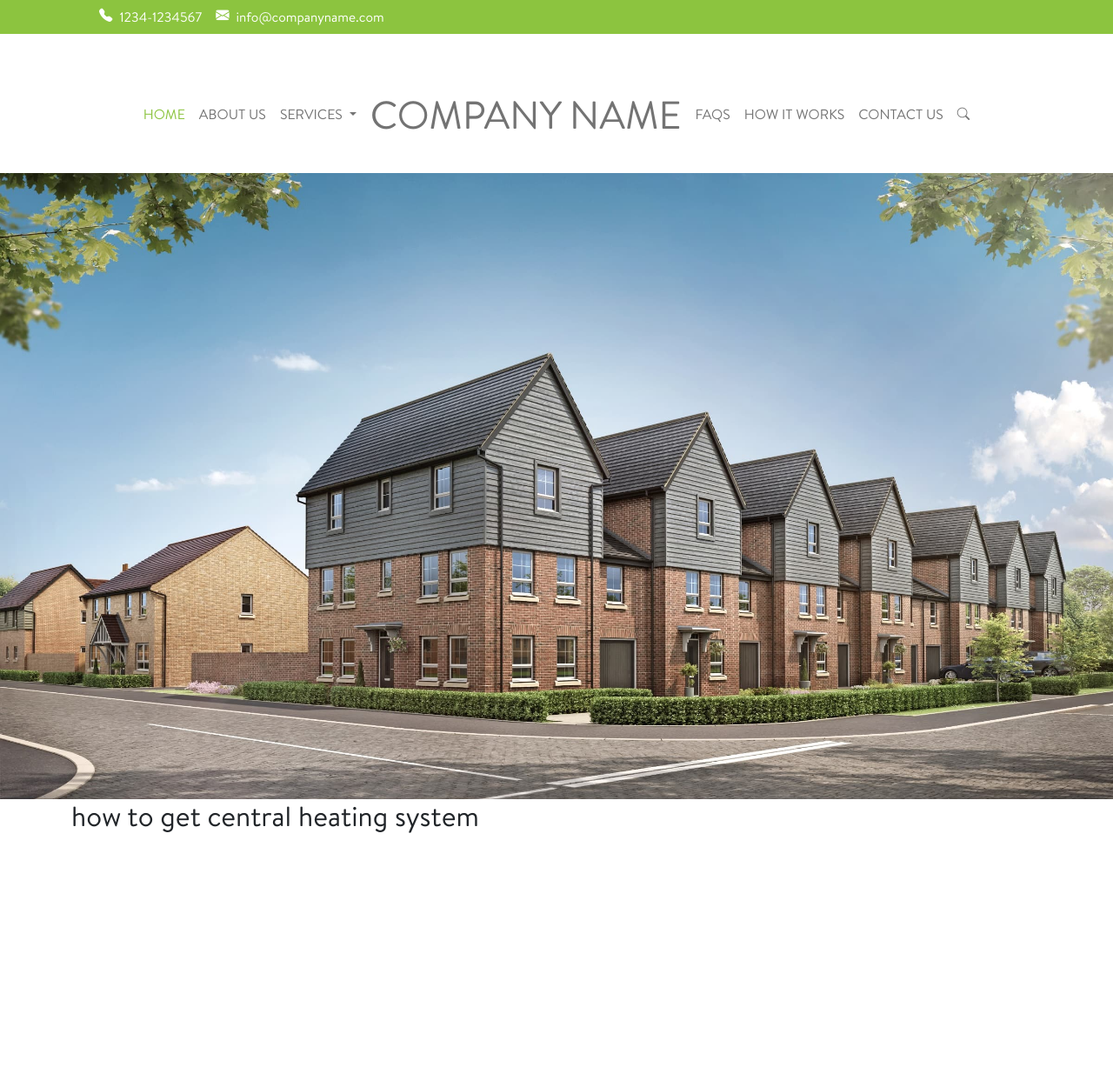
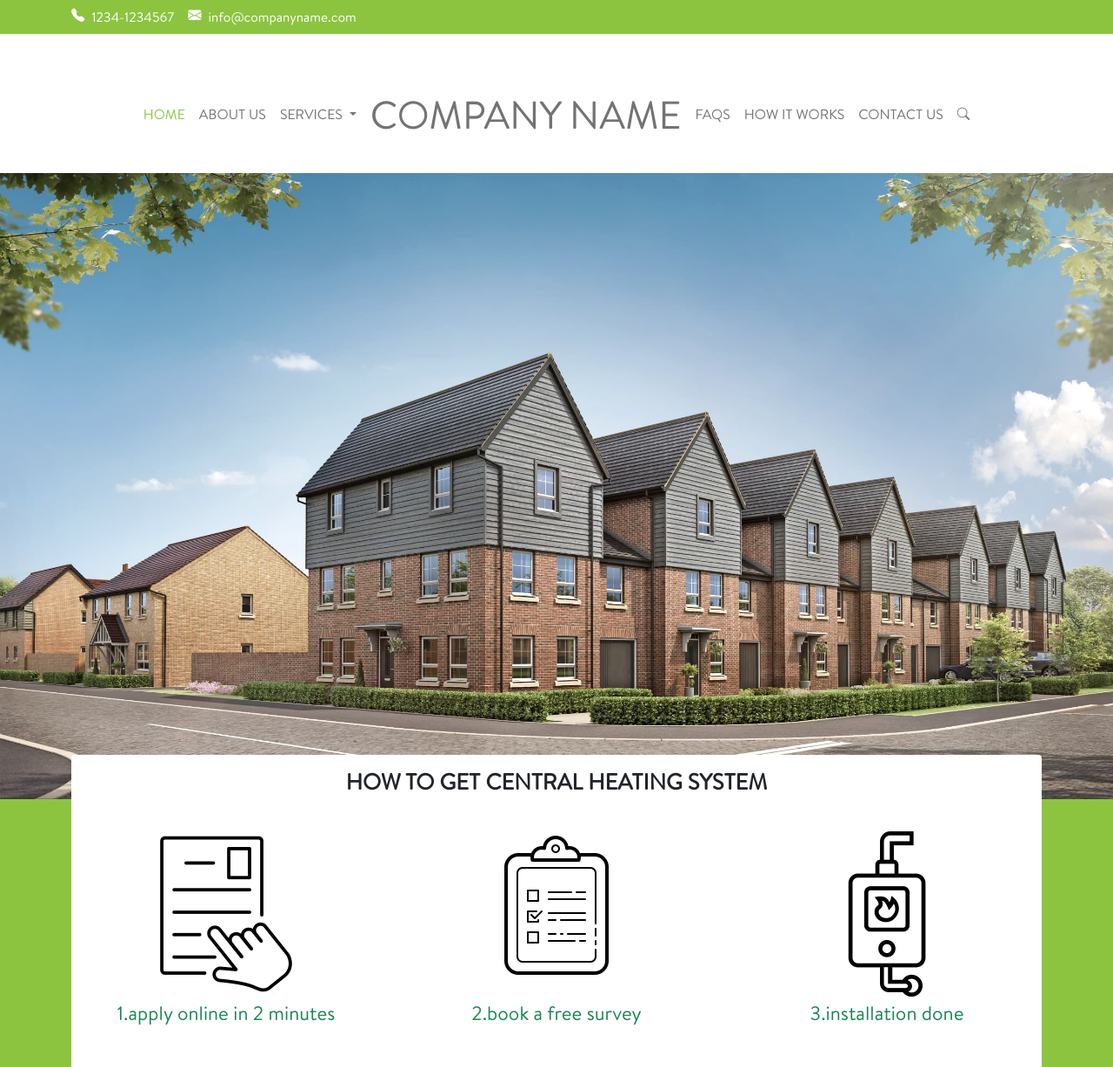
Before and after one commit to Jazib-Iqbal/heating-solutions, a plain HTML site: page index.html in a window 1280 px wide. Shown: the whole page at 87% size. Before the commit the page ends 966 px from the top, so only its background shows below. Drawn offline with nearby package versions, Linux system fonts and the light colour scheme; a web font is replaced by a local one.

Commit message:
hero sect completed

```diff
--- a/css/_theme.scss
+++ b/css/_theme.scss
@@ -52,7 +52,10 @@
 
 }
 
-
+h1,h2,h3,h4,h5,h6,ul{
+    margin: 0;
+    padding: 0;
+}
 body{
     font-family: BrandonText-Regular, sans-serif;
     line-height: 1.25;
@@ -129,53 +132,7 @@ body{
 
 }
 
-.heading_sect{
-    .heading_main{
-        margin-bottom: 1rem;
-        small{
-            display: block;
-            margin-bottom: 1rem;
-            font-size: 30%;
-            color: lighten($color: $theme-dark-blue, $amount: 60%);
-        }
-    }
 
-    p{
-        font-family: BrandonText-Regular, sans-serif;
-        font-size: calc(.9rem + .5vw);
-    }
-}
-
-.btn_bordered{
-    border: 1px solid $theme-light-blue;
-    box-shadow: $white 0 0 5px;
-    color: $white;
-    text-transform: capitalize;
-    font-size: calc(.5rem + .5vw);
-    overflow: hidden;
-
-    &::after{
-        position: absolute;
-        content: '';
-        inset: 0;
-        background-color: $white;
-        transform: translateY(100%);
-        transition: all .2s linear;
-        z-index: -1;
-    }
-
-
-    &:hover{
-        box-shadow: $black 0 0 10px;
-        color: initial;
-
-
-        &::after{
-            transform: translateY(0);
-        }
-    }
-
-}
 
 
 @media(max-width: 576px) {
--- a/css/main.scss
+++ b/css/main.scss
@@ -13,56 +13,58 @@
 //styling of nav section
 
 
-.nav_top{
+.nav_top {
   background-color: $theme-green;
   padding: .5rem 0;
 
 }
 
-.nav_top-list{
+.nav_top-list {
   gap: 1rem;
   margin: 0;
 }
 
-.nav_top-item{
+.nav_top-item {
   color: $white;
   font-size: calc(.8rem + .2vw);
-  i{
+
+  i {
     margin-right: .5rem;
     display: inline-block;
     margin-bottom: .25rem;
   }
 
-  &:hover{
+  &:hover {
     color: $white;
   }
 }
 
-.navbar{
+.navbar {
   justify-content: center;
 }
 
-.navbar-brand{
+.navbar-brand {
   text-transform: uppercase;
   display: none;
 }
-.navbar-expand-lg .navbar-nav{
+
+.navbar-expand-lg .navbar-nav {
   align-items: center;
 }
 
-.nav-link{
+.nav-link {
   text-transform: uppercase;
   color: $black;
 }
 
 
-.nav-item{
-  .active{
-    color: $theme-green!important;
+.nav-item {
+  .active {
+    color: $theme-green !important;
   }
 }
 
-.navbar-light .navbar-toggler{
+.navbar-light .navbar-toggler {
   border-color: transparent;
 }
 
@@ -72,61 +74,115 @@
   box-shadow: 0 0 0 0;
 }
 
-.company_name{
+.company_name {
   font-size: calc(2rem + 1vw);
   // padding: 0 1.5rem!important;
 }
 
-.company_name-main{
+.company_name-main {
   display: none;
   font-size: calc(2rem + 1vw);
-  padding:  1.5 0 0 0!important;
+  padding: 1.5 0 0 0 !important;
   color: $theme-green;
   text-transform: uppercase;
 }
 
-.search_icon{
+.search_icon {
   font-size: .9rem;
 }
 
-.nav_parent{
+.nav_parent {
   // display: flex;
   // flex-direction: column;
 }
 
-.brand{
+.brand {
   text-align: center;
   padding-top: 1.5rem;
 }
 
-.nav_second{
+.nav_second {
   padding: 1.5rem 0;
 }
 
 
 //styling of hero sect
 
-.hero_top{
-  img{
+.hero_top {
+  img {
     height: 90vh;
     width: 100%;
     object-fit: cover;
   }
+
+  .hero_top-text {
+    position: absolute;
+    width: 100%;
+    left: 0;
+    bottom: 0;
+
+
+
+    .hero_top-text-inner {
+      background-color: $white;
+      border-top-right-radius: .25rem;
+      border-top-left-radius: .25rem;
+      text-align: center;
+      border-bottom: 4px solid $white;
+      padding: 0 .5rem;
+
+      h2 {
+        font-size: calc(1.2rem + .5vw);
+        text-transform: uppercase;
+        padding-top: 1rem;
+        margin: 0;
+        font-weight: bold;
+        // color: $theme-green;
+      }
     }
 
-.hero_top-heading{
+  }
+}
+
+
+
+.hero_top-heading {
   font-size: calc(1rem + .5vw);
+
+}
+
+
+.hero_top-bottom {
+  background-color: $theme-green;
+
+  .hero_top-bottom-inner {
+    background-color: $white;
+    padding: 1rem 0;
+
+    .hero_card{
+      padding: 1rem 0;
+      text-align: center;
+      img{
+        display: block;
+        margin: 0 auto;
+      }
+      figcaption{
+        color: $green;
+        font-size: calc(1rem + .5vw);
+      }
+    }
+  }
 }
 
 @media(max-width: 1200px) {
 
   //styling of nav section
 
-  .company_name{
+  .company_name {
     display: none;
   }
 
-  .company_name-main{
+  .company_name-main {
     display: block;
   }
 
@@ -137,16 +193,16 @@
 
   //styling of nav section
 
-    .navbar-brand{
+  .navbar-brand {
     display: block;
   }
 
-    .nav_top-list{
+  .nav_top-list {
     flex-direction: column;
     gap: .25rem;
   }
 
-    .nav_parent{
+  .nav_parent {
     flex-direction: column-reverse;
   }
 
--- a/index.html
+++ b/index.html
@@ -133,12 +133,80 @@
 
           <div class="container">
 
-            <h2>how to get central heating system</h2>
+            <div class="hero_top-text-inner">
+
+              <h2 class="hero_top-heading">how to get central heating system</h2>
+
+            </div><!-- /.hero_top-text-inner -->
 
           </div><!-- /.container -->
 
         </div><!-- /.hero_top-text -->
       </div><!-- /.hero_top -->
+
+
+      <div class="hero_top-bottom">
+
+        <div class="container">
+
+          <div class="hero_top-bottom-inner">
+
+            <div class="row">
+
+              <div class="col-lg-4">
+
+                <div class="hero_card">
+
+                  <figure>
+                    <img src="./img/hero-cardA.png" alt="">
+                    <figcaption>
+                      1.apply online in 2 minutes
+                    </figcaption>
+                  </figure>
+
+                </div><!-- /.hero_card -->
+
+              </div><!-- /.col -->
+
+
+              <div class="col-lg-4">
+
+                <div class="hero_card">
+
+                  <figure>
+                    <img src="./img/hero_cardB.png" alt="">
+                    <figcaption>
+                      2.book a free survey
+                    </figcaption>
+                  </figure>
+
+                </div><!-- /.hero_card -->
+
+              </div><!-- /.col -->
+
+
+              <div class="col-lg-4">
+
+                <div class="hero_card">
+
+                  <figure>
+                    <img src="./img/hero_cardC.png" alt="">
+                    <figcaption>
+                      3.installation done
+                    </figcaption>
+                  </figure>
+
+                </div><!-- /.hero_card -->
+
+              </div><!-- /.col -->
+
+            </div><!-- /.row -->
+
+          </div><!-- /.hero_top-bottom-inner -->
+
+        </div><!-- /.container -->
+
+      </div><!-- /.hero_top-bottom -->
 
     </section><!-- /.hero_sect -->
 
```
Also changed, not shown: css/main.css, img/hero-cardA.png (added), img/hero_cardB.png (added), img/hero_cardC.png (added), 1 other file. Lines whose indentation alone changed are shown as unchanged.
